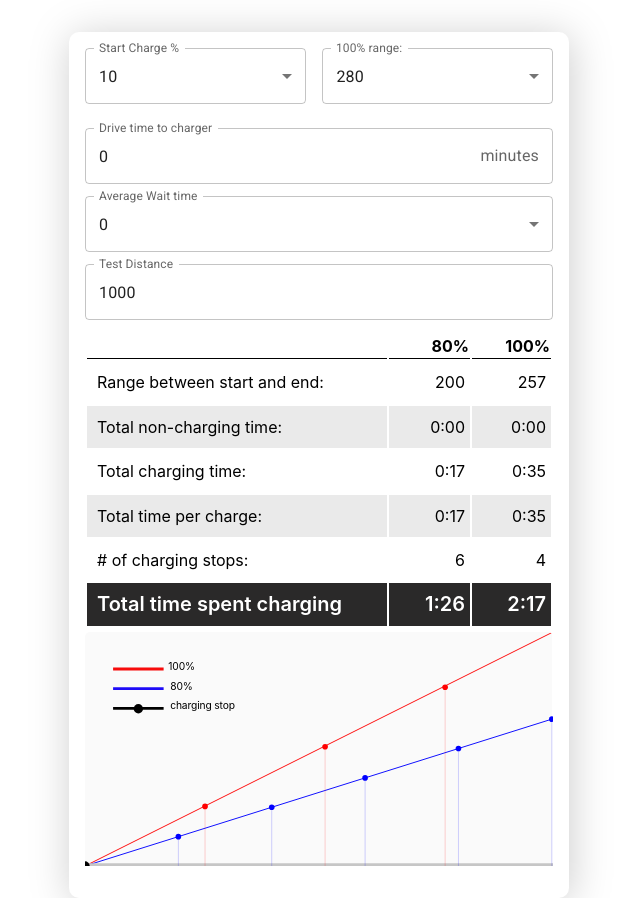
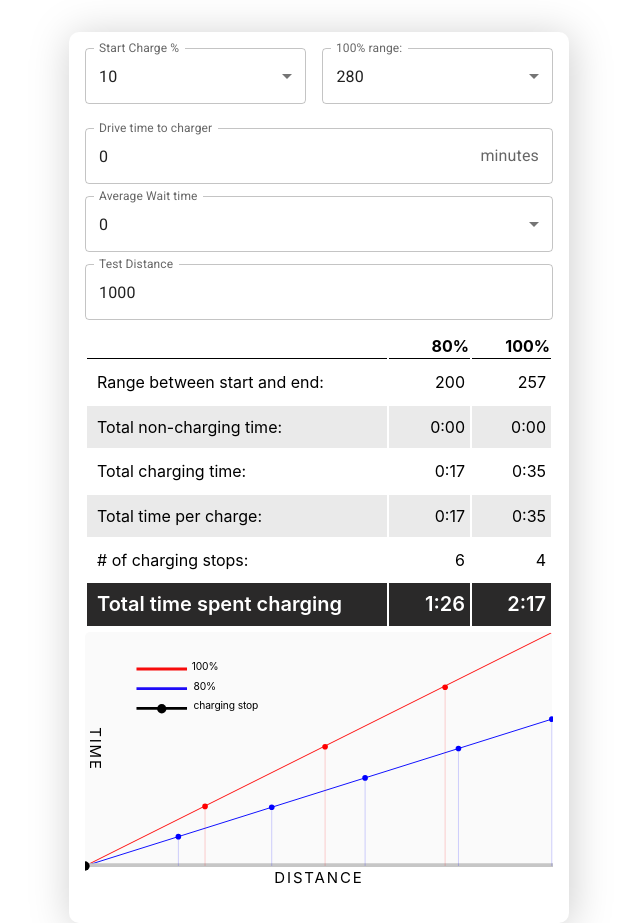
Before and after one commit to aokorodu/EVChargeTime, a React (Create React App) app: page / in a window 1280 px wide. Both pictures are taken after a click on the button "BEGIN". Shown: the whole page, without its empty margins (321-961 px from the left). Before the commit the page ends 898 px from the top, so only its background shows below. Built offline with nearby package versions, Linux system fonts and the light colour scheme.

Commit message:
chart tweaks

```diff
--- a/src/components/ChargeComparison/ChargeComparison.module.css
+++ b/src/components/ChargeComparison/ChargeComparison.module.css
@@ -77,7 +77,7 @@ select {
 .chartHolder {
   width: 100%;
   max-width: 500px;
-  height: 250px;
+  max-height: 280px;
   margin-top: 0.25rem;
   border-radius: var(--borderRadius);
   overflow: hidden;
--- a/src/components/Chart/index.tsx
+++ b/src/components/Chart/index.tsx
@@ -55,7 +55,7 @@ const Chart = ({ timeNotFull, timeFull, stopsNotFull, timePerChargeNotFull, rang
 
     const drawChart = () => {
         return (
-            <svg viewBox="0 0 500 250">
+            <svg viewBox="0 0 500 290">
                 <rect x="0" y="0" width="499" height="249" fill="#fafafa" />
                 <path d={`M0,250 L500,${yFull}`} fill="none" stroke="red" />
                 <path d={`M0,250 L500,${yNotFull}`} fill="none" stroke="blue" />
@@ -63,7 +63,7 @@ const Chart = ({ timeNotFull, timeFull, stopsNotFull, timePerChargeNotFull, rang
                 <circle cx="0" cy="250" r="5" fill="black" />
                 {getNotFullLines()}
                 {getFullLines()}
-                <g>
+                <g transform="translate(25, 0)">
                     <line x1="30" y1="39.5" x2="84" y2="39.5" stroke="#F70B0B" strokeWidth="3" />
                     <line x1="30" y1="60.5" x2="84" y2="60.5" stroke="#1E0BF7" strokeWidth="3" />
                     <text fill="black" fontSize="11" letterSpacing="-0.015em"><tspan x="89" y="40.685">100%</tspan></text>
@@ -72,6 +72,8 @@ const Chart = ({ timeNotFull, timeFull, stopsNotFull, timePerChargeNotFull, rang
                     <line x1="30" y1="81.5" x2="84" y2="81.5" stroke="black" strokeWidth="3" />
                     <circle cx="57" cy="82" r="5" fill="black" />
                 </g>
+                <text x="250" y="255" fill="black" textAnchor={"middle"} dominantBaseline={"hanging"} letter-spacing="2">DISTANCE</text>
+                <text x="5" y="125" fill="black" textAnchor={"middle"} dominantBaseline={"auto"} transform="rotate(90 5 125)" letter-spacing="2">TIME</text>
             </svg>
         )
     }
```
Also changed, not shown: src/assets/faqs_soc.ac8f9ff8.jpg (added).
